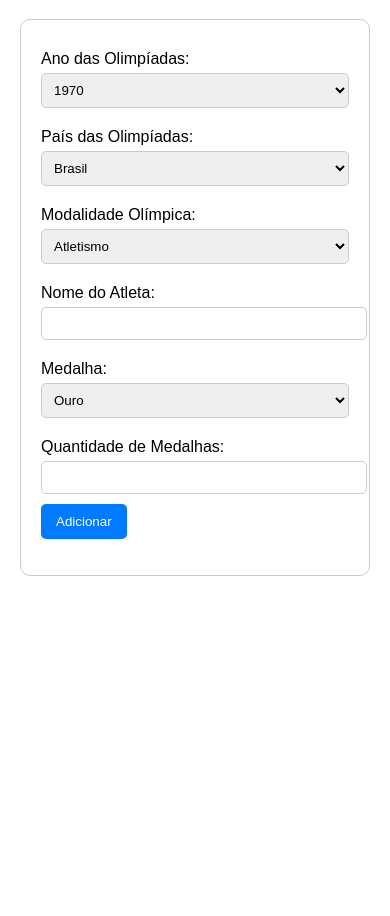
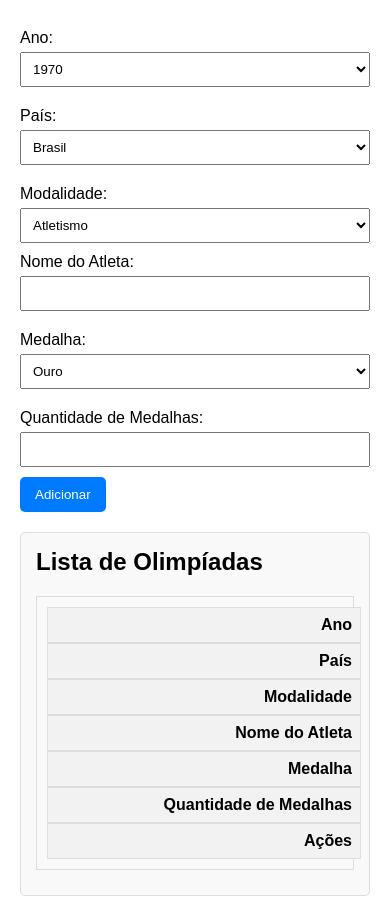
Before and after one commit to CarvalhoMarcelo/pwa-project, a plain HTML site: page index.html in a window 390 px wide. Shown: the part 98-1014 px from the top of the page. Before the commit the page ends 844 px from the top, so only its background shows below. Drawn offline with Linux system fonts and the light colour scheme.

Commit message:
adjusted the style and responsiveness

```diff
--- a/index.html
+++ b/index.html
@@ -9,43 +9,70 @@
 </head>
 <body>
     <h1>Gerenciador de Olimpíadas</h1>
-    <div class="container">
     <form id="olympicsForm">
-            <label for="year">Ano das Olimpíadas:</label>
+        <div class="form-row">
+            <div class="form-group">
+                <label for="year">Ano:</label>
                 <select id="year">
                     <option value="1970">1970</option>
+                    <option value="1974">1974</option>
                     <!-- Adicionar outros anos -->
-                <option value="2024">2024</option>
                 </select>
-            <br>
-            <label for="country">País das Olimpíadas:</label>
+            </div>
+            <div class="form-group">
+                <label for="country">País:</label>
                 <select id="country">
                     <option value="Brasil">Brasil</option>
+                    <option value="Estados Unidos">Estados Unidos</option>
                     <!-- Adicionar outros países -->
                 </select>
-            <br>
-            <label for="sport">Modalidade Olímpica:</label>
+            </div>
+        </div>
+        <div class="form-group-1-line">
+            <label for="sport">Modalidade:</label>
             <select id="sport">
                 <option value="Atletismo">Atletismo</option>
+                <option value="Natação">Natação</option>
                 <!-- Adicionar outras modalidades -->
             </select>
-            <br>
+        </div>
+        <div class="form-group-1-line">
             <label for="athlete">Nome do Atleta:</label>
             <input type="text" id="athlete" required>
-            <br>
+        </div>
+        <div class="form-row">
+            <div class="form-group">
                 <label for="medal">Medalha:</label>
                 <select id="medal">
                     <option value="Ouro">Ouro</option>
                     <option value="Prata">Prata</option>
                     <option value="Bronze">Bronze</option>
                 </select>
-            <br>
+            </div>
+            <div class="form-group">
                 <label for="medalCount">Quantidade de Medalhas:</label>
                 <input type="number" id="medalCount" required>
-            <br>
+            </div>
+        </div>
         <button type="submit">Adicionar</button>
     </form>
-        <ul id="olympicsList"></ul>
+
+    <div class="list-container">
+        <h2>Lista de Olimpíadas</h2>
+        <table id="olympicsTable">
+            <thead>
+                <tr>
+                    <th>Ano</th>
+                    <th>País</th>
+                    <th>Modalidade</th>
+                    <th>Nome do Atleta</th>
+                    <th>Medalha</th>
+                    <th>Quantidade de Medalhas</th>
+                    <th>Ações</th>
+                </tr>
+            </thead>
+            <tbody id="olympicsList"></tbody>
+        </table>
     </div>
     <script src="script.js"></script>
     <script>
--- a/script.js
+++ b/script.js
@@ -82,16 +82,25 @@ document.addEventListener('DOMContentLoaded', () => {
     }
 
     async function renderOlympics() {
+        const olympicsList = document.getElementById('olympicsList');
+        olympicsList.innerHTML = ''; // Limpa a lista antes de renderizar novamente
+
         const olympics = await getOlympics();
-        olympicsList.innerHTML = ''; // Limpar a lista antes de renderizar
-        olympics.forEach(({ id, year, country, sport, athlete, medal, medalCount }) => {
-            const li = document.createElement('li');
-            li.innerHTML = `
-                <span>${year} - ${country} - ${sport} - ${athlete} - ${medal} - ${medalCount}</span>
-                <button onclick="deleteOlympic(${id})">Excluir</button>
-                <button onclick="editOlympic(${id}, '${year}', '${country}', '${sport}', '${athlete}', '${medal}', ${medalCount})">Editar</button>
+        olympics.forEach((olympic) => {
+            const tr = document.createElement('tr');
+            tr.innerHTML = `
+                <td data-label="Ano">${olympic.year}</td>
+                <td data-label="País">${olympic.country}</td>
+                <td data-label="Modalidade">${olympic.sport}</td>
+                <td data-label="Nome do Atleta">${olympic.athlete}</td>
+                <td data-label="Medalha">${olympic.medal}</td>
+                <td data-label="Quantidade de Medalhas">${olympic.medalCount}</td>
+                <td data-label="Ações" class="action-buttons">
+                    <button onclick="editOlympic(${olympic.id})">Editar</button>
+                    <button onclick="deleteOlympic(${olympic.id})">Excluir</button>
+                </td>
             `;
-            olympicsList.appendChild(li);
+            olympicsList.appendChild(tr);
         });
     }
 
--- a/styles.css
+++ b/styles.css
@@ -3,12 +3,8 @@ body {
     margin: 20px;
 }
 
-.container {
-    max-width: 600px;
-    margin: auto;
-    padding: 20px;
-    border: 1px solid #ccc;
-    border-radius: 10px;
+form {
+    margin-bottom: 20px;
 }
 
 label {
@@ -16,15 +12,16 @@ label {
     margin: 10px 0 5px;
 }
 
-input, select {
+input, select, button {
+    display: block;
+    margin-bottom: 10px;
     width: 100%;
     padding: 8px;
-    margin-bottom: 10px;
-    border: 1px solid #ccc;
-    border-radius: 5px;
+    box-sizing: border-box;
 }
 
 button {
+    width: auto;
     padding: 10px 15px;
     background-color: #007BFF;
     color: white;
@@ -37,23 +34,106 @@ button:hover {
     background-color: #0056b3;
 }
 
-ul {
-    list-style-type: none;
-    padding: 0;
+.list-container {
+    border: 1px solid #ddd;
+    border-radius: 5px;
+    padding: 15px;
+    background-color: #f9f9f9;
+    margin-top: 20px;
+    overflow-x: auto; /* Adicionado para permitir rolagem horizontal */
 }
 
-li {
-    padding: 10px;
-    border-bottom: 1px solid #ccc;
+.list-container h2 {
+    margin-top: 0;
+}
+
+table {
+    width: 100%;
+    border-collapse: collapse;
+    table-layout: fixed; /* Adicionado para layout fixo */
+}
+
+th, td {
+    border: 1px solid #ddd;
+    padding: 8px;
+    text-align: left;
+    word-wrap: break-word; /* Adicionado para quebra de linha */
+}
+
+th {
+    background-color: #f2f2f2;
+}
+
+.form-row {
     display: flex;
     justify-content: space-between;
-    align-items: center;
 }
 
-li span {
+.form-group {
     flex: 1;
+    margin-right: 10px;
 }
 
-li button {
-    margin-left: 10px;
+.form-group-1-line {
+    flex: 1;
+    margin-right: 0px;
 }
+
+.form-group:last-child {
+    margin-right: 0;
+}
+
+.action-buttons {
+    display: flex;
+    gap: 5px;
+}
+
+.action-buttons button {
+    flex: 1;
+    margin: 0;
+}
+
+@media (max-width: 600px) {
+    .form-row {
+        flex-direction: column;
+    }
+
+    .form-group {
+        margin-right: 0;
+    }
+
+    th, td {
+        display: block;
+        width: 100%;
+    }
+
+    th {
+        text-align: right;
+    }
+
+    th::before {
+        content: attr(data-label);
+        float: left;
+        font-weight: bold;
+    }
+
+    td::before {
+        content: attr(data-label);
+        float: left;
+        font-weight: bold;
+    }
+
+    tr {
+        display: flex;
+        flex-direction: column;
+        margin-bottom: 10px;
+        border: 1px solid #ddd;
+        padding: 10px;
+    }
+
+    .action-buttons {
+        display: flex;
+        flex-direction: row;
+        justify-content: space-between;
+    }
+}
```
Also changed, not shown: manifest.json. Lines whose indentation alone changed are shown as unchanged.
